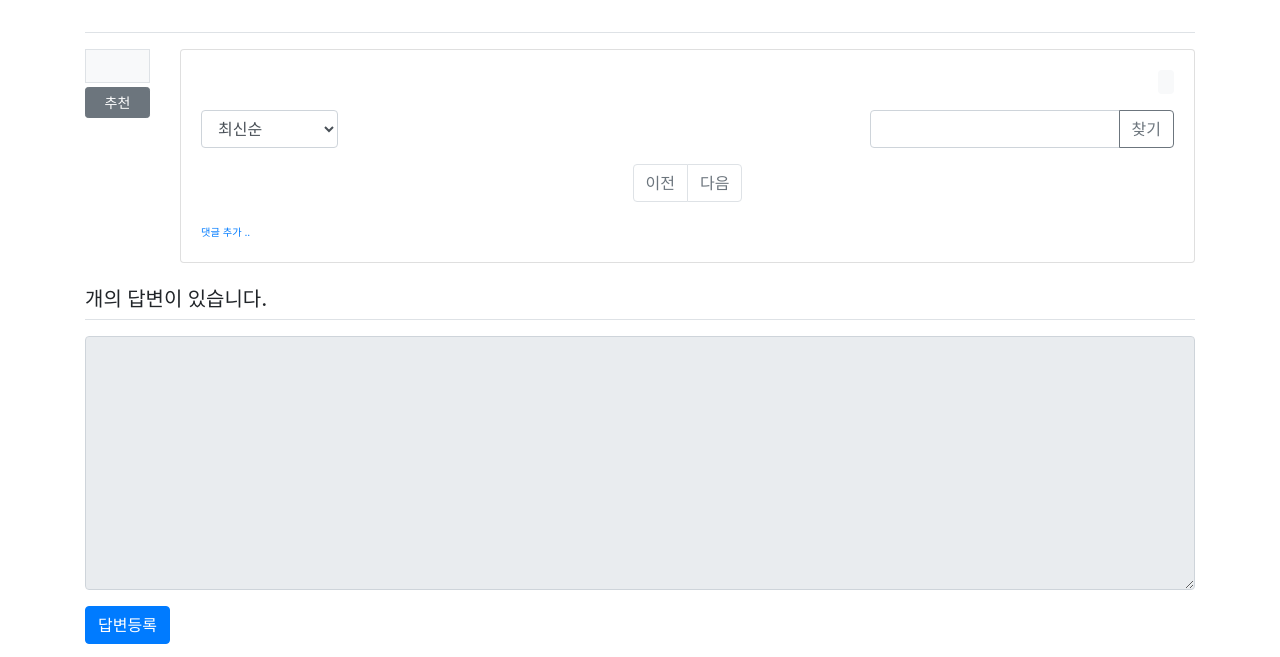
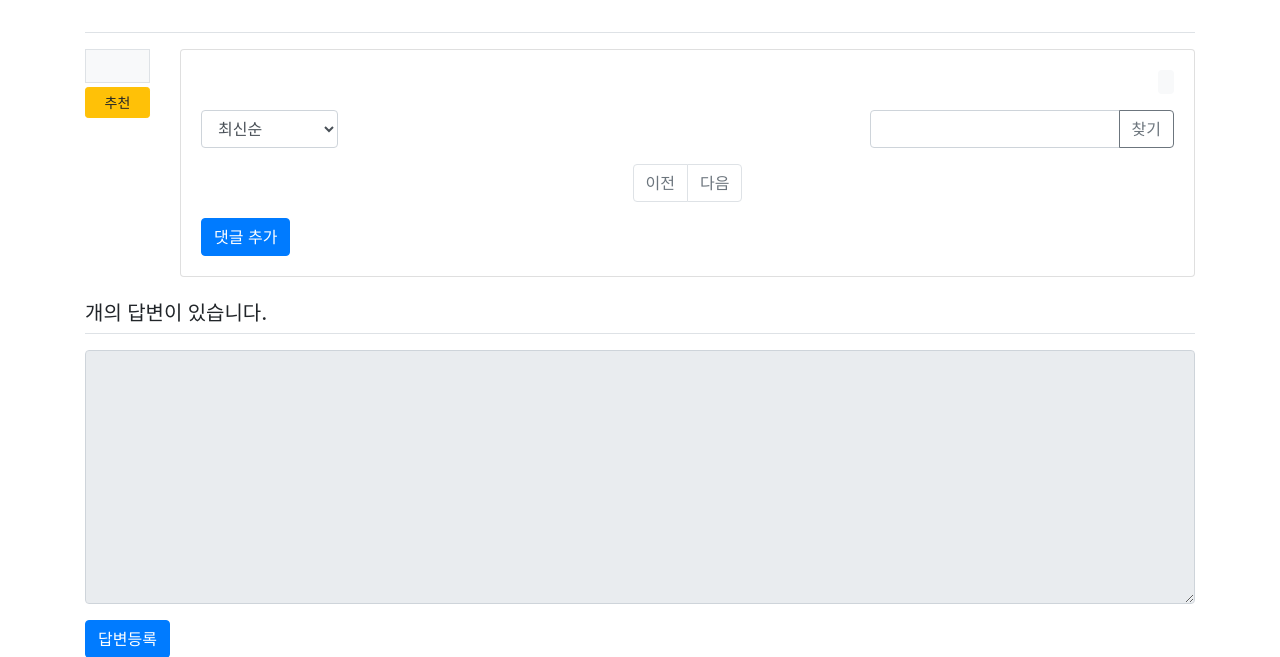
Before and after one commit to kimjinmyeong/django-ad-project, a Django app: template templates/pybo/question_detail.html in a window 1280 px wide. Shown: the part 57-714 px from the top of the page. Run offline with Django 3.2, Linux system fonts and the light colour scheme; the template is opened without the code that fills it: values that come from a table or form of the project are taken from there, others are empty; some libraries are stand-ins or nearby versions.

Commit message:
refactor: add btn color

```diff
--- a/templates/pybo/question_detail.html
+++ b/templates/pybo/question_detail.html
@@ -16,7 +16,7 @@
         <div class="col-1"> <!-- 추천영역 -->
             <div class="bg-light text-center p-3 border font-weight-bolder mb-1">{{question.voter.count}}</div>
             <a href="#" data-uri="{% url 'pybo:vote_question' question.id  %}"
-               class="recommend btn btn-sm btn-secondary btn-block my-1">추천</a>
+               class="recommend btn btn-sm btn-warning btn-secondary btn-block my-1">추천</a>
         </div>
         <div class="col-11"> <!-- 질문영역 -->
             <div class="card">
@@ -66,7 +66,7 @@
                         <div class="bg-light text-center p-1 border font-weight-bolder mb-1 col-1">{{comment.voter.count}}</div>
                         <div class="col-2">
                             <a href="#" data-uri="{% url 'pybo:vote_comment' comment.id  %}"
-                               class="recommend btn btn-sm btn-secondary btn-block my-1">추천</a>
+                               class="recommend btn btn-sm btn-warning btn-secondary btn-block my-1">추천</a>
                         </div>
                         <div class="col-9"> <!-- 댓글영역 -->
                             <div class="comment py-2 text-muted">
@@ -128,7 +128,7 @@
                     <!-- 페이징처리 끝 -->
                     <div>
                         <a href="{% url 'pybo:comment_create_question' question.id  %}"
-                           class="small"><small>댓글 추가 ..</small></a>
+                           class="small btn btn-primary">댓글 추가</a>
                     </div>
                     <!-- 질문 댓글 End -->
                 </div>
@@ -142,7 +142,7 @@
         <div class="col-1">  <!-- 추천영역 -->
             <div class="bg-light text-center p-3 border font-weight-bolder mb-1">{{answer.voter.count}}</div>
             <a href="#" data-uri="{% url 'pybo:vote_answer' answer.id  %}"
-                class="recommend btn btn-sm btn-secondary btn-block my-1">추천</a>
+                class="recommend btn btn-sm btn-warning btn-secondary btn-block my-1">추천</a>
         </div>
         <div class="col-11">  <!-- 답변영역 -->
             <div class="card">
@@ -178,7 +178,7 @@
                         <div class="bg-light text-center p-1 border font-weight-bolder mb-1 col-1">{{comment.voter.count}}</div>
                         <div class="col-2">
                             <a href="#" data-uri="{% url 'pybo:vote_comment' comment.id  %}"
-                               class="recommend btn btn-sm btn-secondary btn-block my-1">추천</a>
+                               class="recommend btn btn-sm btn-warning btn-secondary btn-block my-1">추천</a>
                         </div>
                         <div class="col-9"> <!-- 댓글영역 -->
                             <div class="comment py-2 text-muted">
@@ -202,7 +202,7 @@
                     {% endif %}
                     <div>
                         <a href="{% url 'pybo:comment_create_answer' answer.id  %}"
-                           class="small"><small>댓글 추가 ..</small></a>
+                           class="small btn btn-primary">댓글 추가</a>
                     </div>
                     <!-- 질문 댓글 End -->
                 </div>
```
